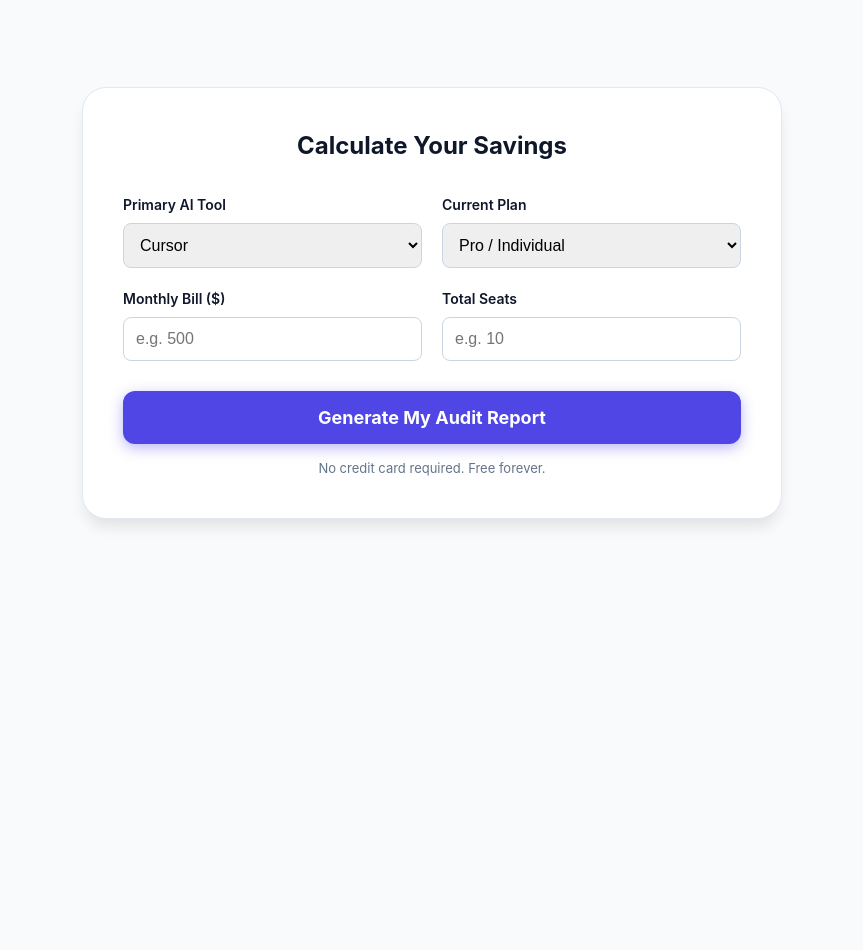
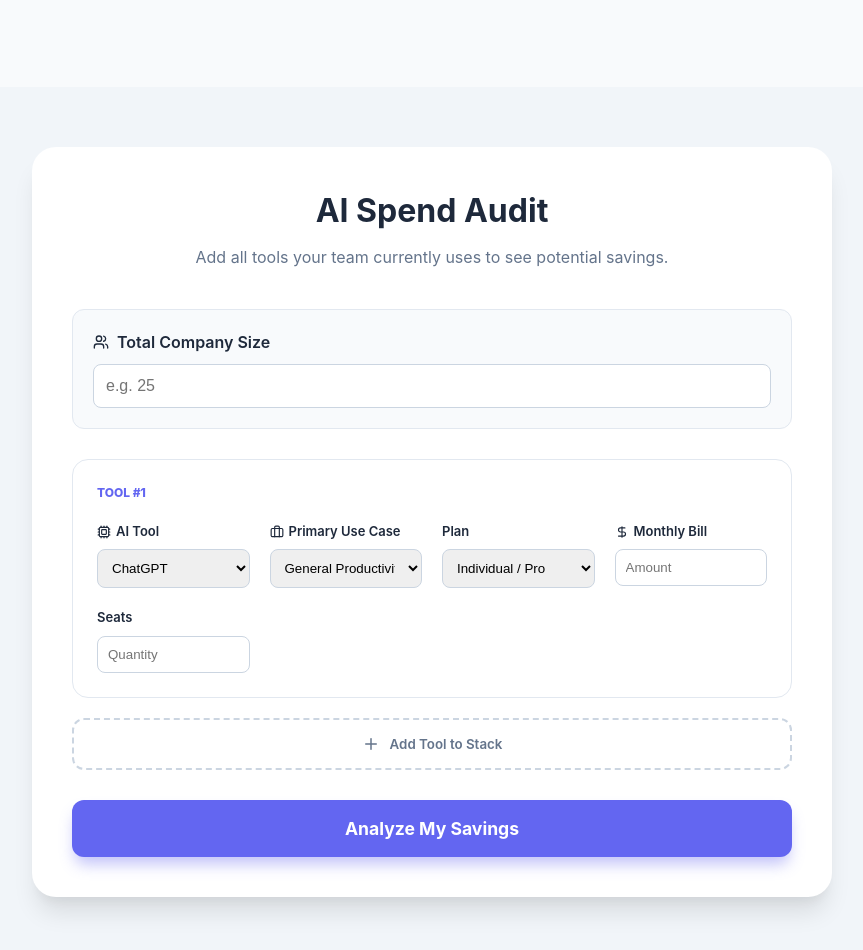
Before and after one commit to MATRUNI/spendwise-ai, a React (Vite) app: page / in a window 1280 px wide. Shown: the part 480-1430 px from the top of the page, without its empty margins (208-1071 px from the left). Before the commit the page ends 1099 px from the top, so only its background shows below. Built offline with nearby package versions, Linux system fonts and the light colour scheme.

Commit message:
feat: implemented froms component and its style

```diff
--- a/package.json
+++ b/package.json
@@ -10,6 +10,7 @@
     "preview": "vite preview"
   },
   "dependencies": {
+    "lucide-react": "^1.14.0",
     "react": "^19.2.5",
     "react-dom": "^19.2.5",
     "react-router-dom": "^7.15.0"
--- /dev/null
+++ b/src/components/Forms.jsx
@@ -0,0 +1,150 @@
+import React, { useState } from 'react';
+import { Plus, Trash2, Cpu, Users, DollarSign, Briefcase } from 'lucide-react';
+import '../styles/LandingPage.css';
+
+const Forms = ({ onAuditComplete }) => {
+  const [teamSize, setTeamSize] = useState('');
+  const [tools, setTools] = useState([
+    {
+      id: Date.now(),
+      name: 'ChatGPT',
+      plan: 'Pro',
+      spend: '',
+      seats: '',
+      useCase: 'General Productivity'
+    }
+  ]);
+
+  const addTool = () => {
+    setTools([
+      ...tools,
+      {
+        id: Date.now() + Math.random(),
+        name: 'Claude',
+        plan: 'Pro',
+        spend: '',
+        seats: '',
+        useCase: 'Software Engineering'
+      }
+    ]);
+  };
+
+  const removeTool = (id) => {
+    if (tools.length > 1) {
+      setTools(tools.filter(t => t.id !== id));
+    }
+  };
+
+  const updateTool = (id, field, value) => {
+    setTools(tools.map(t => t.id === id ? { ...t, [field]: value } : t));
+  };
+
+  const handleSubmit = (e) => {
+    e.preventDefault();
+    onAuditComplete({ teamSize, tools });
+  };
+
+  return (
+    <section className="audit-container">
+      <div className="audit-card">
+        <header className="audit-header">
+          <h2>AI Spend Audit</h2>
+          <p>Add all tools your team currently uses to see potential savings.</p>
+        </header>
+
+        <form onSubmit={handleSubmit} className="audit-form">
+          {/* Global Team Size Section */}
+          <div className="global-input">
+            <label><Users size={16} /> Total Company Size</label>
+            <input
+              type="number"
+              placeholder="e.g. 25"
+              value={teamSize}
+              onChange={(e) => setTeamSize(e.target.value)}
+              required
+            />
+          </div>
+
+          <div className="tools-stack">
+            {tools.map((tool, index) => (
+              <div key={tool.id} className="tool-item">
+                <div className="tool-item-header">
+                  <span className="tool-count">Tool #{index + 1}</span>
+                  {tools.length > 1 && (
+                    <button type="button" className="remove-btn" onClick={() => removeTool(tool.id)}>
+                      <Trash2 size={16} />
+                    </button>
+                  )}
+                </div>
+
+                <div className="tool-grid">
+                  <div className="field">
+                    <label><Cpu size={14} /> AI Tool</label>
+                    <select value={tool.name} onChange={(e) => updateTool(tool.id, 'name', e.target.value)}>
+                      <option value="ChatGPT">ChatGPT</option>
+                      <option value="Claude">Claude</option>
+                      <option value="Cursor">Cursor</option>
+                      <option value="OpenAI API">OpenAI API</option>
+                      <option value="Perplexity">Perplexity</option>
+                    </select>
+                  </div>
+
+                  <div className="field">
+                    <label><Briefcase size={14} /> Primary Use Case</label>
+                    <select value={tool.useCase} onChange={(e) => updateTool(tool.id, 'useCase', e.target.value)}>
+                      <option value="General Productivity">General Productivity</option>
+                      <option value="Software Engineering">Software Engineering</option>
+                      <option value="Marketing & Copy">Marketing & Copy</option>
+                      <option value="Research">Research</option>
+                    </select>
+                  </div>
+
+                  <div className="field">
+                    <label>Plan</label>
+                    <select value={tool.plan} onChange={(e) => updateTool(tool.id, 'plan', e.target.value)}>
+                      <option value="Pro">Individual / Pro</option>
+                      <option value="Team">Team</option>
+                      <option value="Enterprise">Enterprise</option>
+                    </select>
+                  </div>
+
+                  <div className="field">
+                    <label><DollarSign size={14} /> Monthly Bill</label>
+                    <input
+                      type="number"
+                      placeholder="Amount"
+                      value={tool.spend}
+                      onChange={(e) => updateTool(tool.id, 'spend', e.target.value)}
+                      required
+                    />
+                  </div>
+
+                  <div className="field">
+                    <label>Seats</label>
+                    <input
+                      type="number"
+                      placeholder="Quantity"
+                      value={tool.seats}
+                      onChange={(e) => updateTool(tool.id, 'seats', e.target.value)}
+                      required
+                    />
+                  </div>
+                </div>
+              </div>
+            ))}
+          </div>
+
+          <button type="button" className="add-btn" onClick={addTool}>
+            <Plus size={18} /> Add Tool to Stack
+          </button>
+
+          <button type="submit" className="submit-btn">
+            Analyze My Savings
+          </button>
+        </form>
+      </div>
+    </section>
+  );
+};
+
+export default Forms;
--- a/src/components/LandingPage.jsx
+++ b/src/components/LandingPage.jsx
@@ -1,5 +1,6 @@
 import React, { useState } from 'react';
 import '../styles/LandingPage.css';
+import Forms from './Forms';
 
 
 const LandingPage = ({ onAuditComplete }) => {
@@ -37,7 +38,8 @@ const LandingPage = ({ onAuditComplete }) => {
       </header>
 
       {/* The Form - Now on the Landing Page */}
-      <section className="form-container" id="audit-form">
+      <Forms/>
+      {/* <section className="form-container" id="audit-form">
         <div className="form-card">
           <h2 className="form-heading">Calculate Your Savings</h2>
           <form onSubmit={handleSubmit}>
@@ -96,7 +98,7 @@ const LandingPage = ({ onAuditComplete }) => {
             <p className="form-footer">No credit card required. Free forever.</p>
           </form>
         </div>
-      </section>
+      </section> */}
     </div>
   );
 };
--- a/src/styles/LandingPage.css
+++ b/src/styles/LandingPage.css
@@ -43,84 +43,183 @@
   max-width: 600px;
   margin: 0 auto 40px;
 }
-
-.cta-button {
-  background: var(--primary);
-  color: white;
-  padding: 16px 32px;
-  border-radius: var(--radius-lg);
-  font-size: 18px;
-  font-weight: 700;
-  box-shadow: 0 4px 14px 0 rgba(79, 70, 229, 0.39);
+:root {
+  --primary-color: #6366f1;
+  --bg-color: #f1f5f9;
+  --card-bg: #ffffff;
+  --text-dark: #1e293b;
+  --text-light: #64748b;
+  --accent-red: #ef4444;
 }
 
-.cta-button:hover {
-  background: var(--primary-hover);
-  transform: translateY(-2px);
+.audit-container {
+  padding: 60px 20px;
+  display: flex;
+  justify-content: center;
+  background: var(--bg-color);
+  min-height: 100vh;
 }
 
-.form-container {
-  padding-bottom: 100px;
-  display: flex;
-  justify-content: center;
+.audit-card {
+  width: 100%;
+  max-width: 800px;
+  background: var(--card-bg);
+  padding: 40px;
+  border-radius: 24px;
+  box-shadow: 0 20px 25px -5px rgba(0, 0, 0, 0.1), 0 10px 10px -5px rgba(0, 0, 0, 0.04);
 }
 
-.form-card {
-  background: var(--white);
-  padding: 40px;
-  border-radius: var(--radius-xl);
-  box-shadow: var(--shadow);
-  width: 100%;
-  max-width: 700px;
+.audit-header {
+  text-align: center;
+  margin-bottom: 40px;
+}
+
+.audit-header h2 {
+  font-size: 2rem;
+  color: var(--text-dark);
+  margin-bottom: 10px;
+}
+
+.audit-header p {
+  color: var(--text-light);
+}
+
+/* Global Input Styles */
+.global-input {
+  background: #f8fafc;
+  padding: 20px;
+  border-radius: 12px;
+  margin-bottom: 30px;
   border: 1px solid #e2e8f0;
 }
 
-.form-heading {
-  margin-bottom: 30px;
-  font-size: 24px;
-  text-align: center;
+.global-input label {
+  display: flex;
+  align-items: center;
+  gap: 8px;
+  font-weight: 600;
+  margin-bottom: 10px;
+  color: var(--text-dark);
 }
 
-.form-grid {
-  display: grid;
-  grid-template-columns: 1fr 1fr;
-  gap: 20px;
-  margin-bottom: 30px;
+.global-input input {
+  width: 100%;
+  padding: 12px;
+  border: 1px solid #cbd5e1;
+  border-radius: 8px;
+  font-size: 1rem;
 }
 
-@media (max-width: 600px) {
-  .form-grid {
-    grid-template-columns: 1fr;
-  }
+/* Tool Row Styles */
+.tool-item {
+  background: #ffffff;
+  border: 1px solid #e2e8f0;
+  border-radius: 16px;
+  padding: 24px;
+  margin-bottom: 20px;
+  transition: transform 0.2s;
 }
 
-.input-group {
+.tool-item:hover {
+  border-color: var(--primary-color);
+}
+
+.tool-item-header {
+  display: flex;
+  justify-content: space-between;
+  margin-bottom: 20px;
+}
+
+.tool-count {
+  font-size: 12px;
+  font-weight: 800;
+  color: var(--primary-color);
+  text-transform: uppercase;
+}
+
+.tool-grid {
+  display: grid;
+  grid-template-columns: repeat(auto-fit, minmax(150px, 1fr));
+  gap: 20px;
+}
+
+.field {
   display: flex;
   flex-direction: column;
   gap: 8px;
 }
 
-.input-group label {
-  font-size: 14px;
+.field label {
+  font-size: 13px;
   font-weight: 600;
   color: var(--text-dark);
+  display: flex;
+  align-items: center;
+  gap: 5px;
 }
 
-.input-group input,
-.input-group select {
-  padding: 12px;
+.field select, .field input {
+  padding: 10px;
   border: 1px solid #cbd5e1;
   border-radius: 8px;
-  font-size: 16px;
+  outline-color: var(--primary-color);
 }
 
-.full-width {
+/* Button Styles */
+.add-btn {
   width: 100%;
+  padding: 15px;
+  background: transparent;
+  border: 2px dashed #cbd5e1;
+  border-radius: 12px;
+  color: var(--text-light);
+  font-weight: 600;
+  cursor: pointer;
+  display: flex;
+  justify-content: center;
+  align-items: center;
+  gap: 10px;
+  margin-bottom: 30px;
 }
 
-.form-footer {
-  text-align: center;
-  margin-top: 15px;
-  font-size: 13px;
-  color: var(--text-muted);
+.add-btn:hover {
+  background: #f5f3ff;
+  border-color: var(--primary-color);
+  color: var(--primary-color);
 }
+
+.submit-btn {
+  width: 100%;
+  padding: 18px;
+  background: var(--primary-color);
+  color: white;
+  border: none;
+  border-radius: 12px;
+  font-size: 1.1rem;
+  font-weight: 700;
+  cursor: pointer;
+  box-shadow: 0 10px 15px -3px rgba(99, 102, 241, 0.4);
+}
+
+.submit-btn:hover {
+  background: #4f46e5;
+  transform: translateY(-2px);
+}
+
+.remove-btn {
+  background: transparent;
+  border: none;
+  color: var(--accent-red);
+  cursor: pointer;
+  opacity: 0.6;
+}
+
+.remove-btn:hover {
+  opacity: 1;
+}
+
+@media (max-width: 600px) {
+  .tool-grid {
+    grid-template-columns: 1fr;
+  }
+}
```
Also changed, not shown: 1 other file (tests, documents, lock files or other folders).
